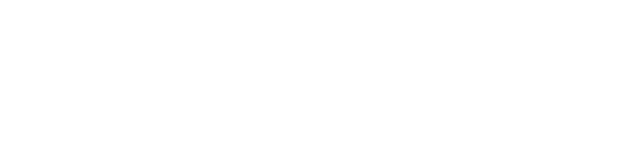
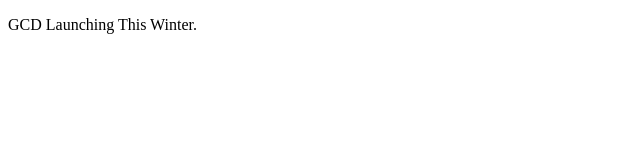
Before and after one commit to mkberg0917/gcd, a plain HTML site: page index.htm in a window 1280 px wide. Shown: the whole page, without its empty margins (0-640 px from the left). Drawn offline with Linux system fonts and the light colour scheme.

Commit message:
Update index.htm

```diff
--- a/index.htm
+++ b/index.htm
@@ -5,6 +5,6 @@
     <title>GCD Coming Soon</title>
 </head>
 <body>
-
+    <p>GCD Launching This Winter.</p>
 </body>
 </html>
```
